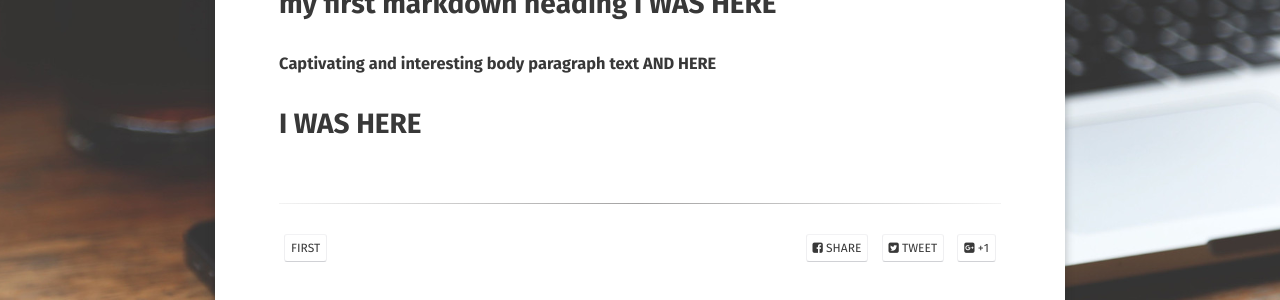
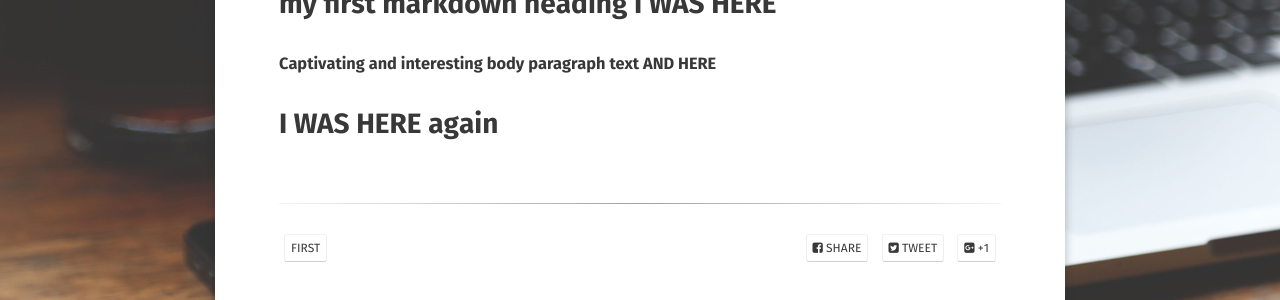
Before and after one commit to MuhammedMujahid/portfolio-blog, a Jekyll site: the page built from _posts/2017-05-26-Test-Post.md, in a window 1280 px wide. Shown: the part 392-692 px from the top of the page. Built offline with Jekyll 4.4.1, drawn with Linux system fonts in a browser that asks for light colours; some web fonts are replaced.

Commit message:
i was here

```diff
--- a/_posts/2017-05-26-Test-Post.md
+++ b/_posts/2017-05-26-Test-Post.md
@@ -13,4 +13,4 @@ comments: false
 
 ### Captivating and interesting body paragraph text AND HERE
 
-# I WAS HERE
+# I WAS HERE again
```
Also changed, not shown: 2 other files.
